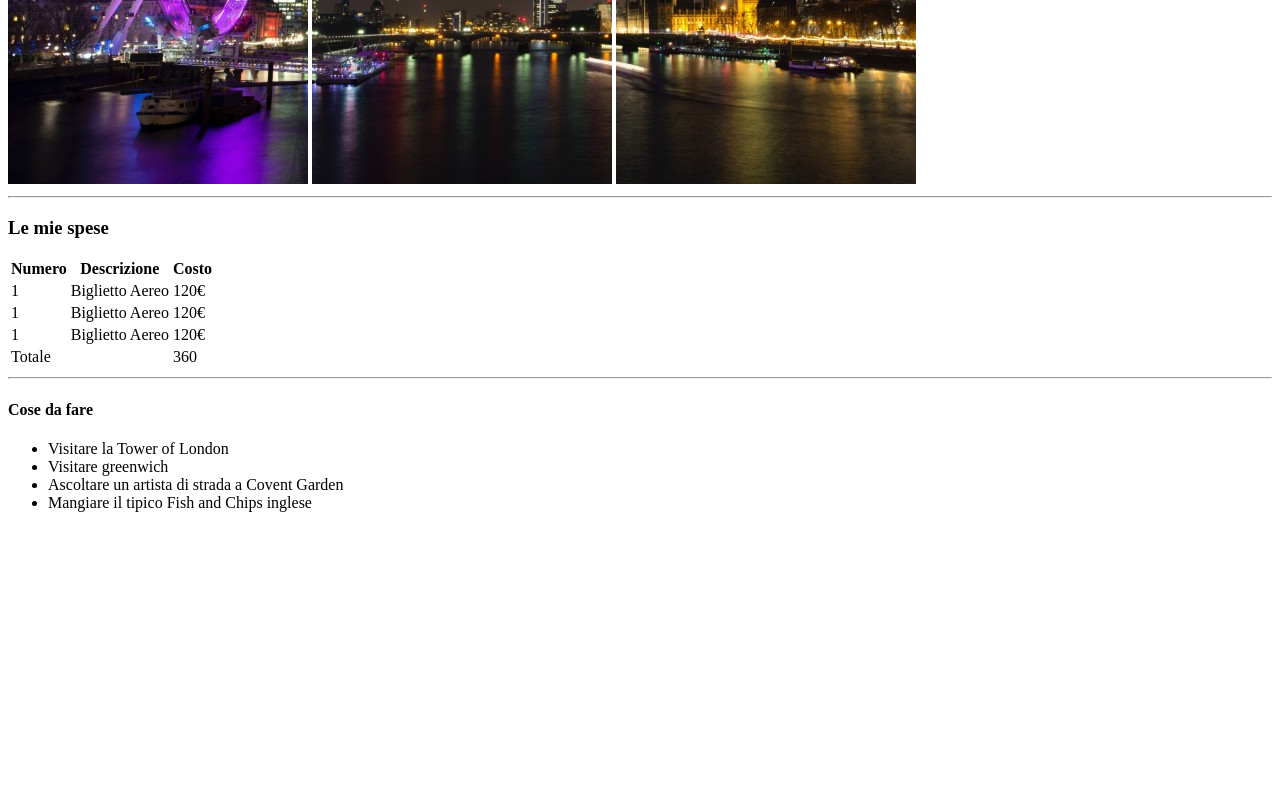
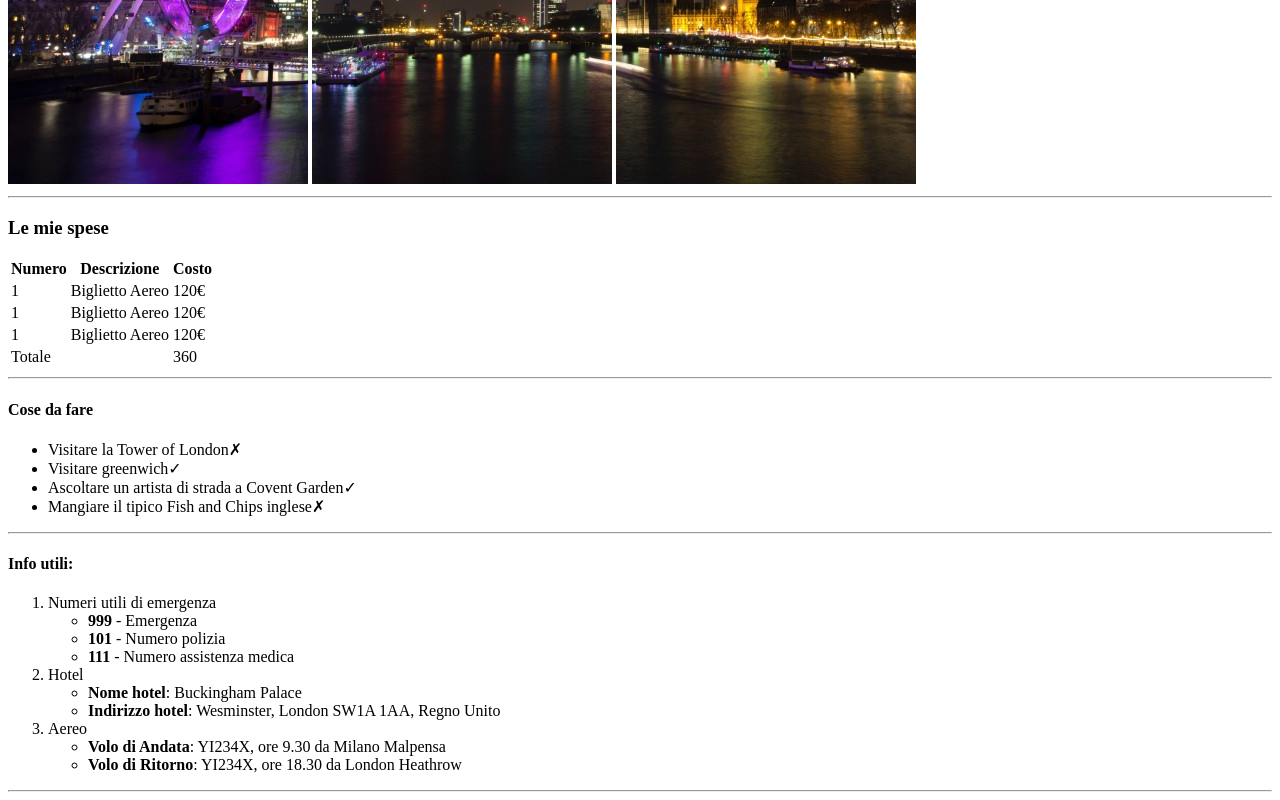
Before and after one commit to federicomolino/html-london-trip, a plain HTML site: page html-london-trip.html in a window 1280 px wide. Shown: the part 496-1296 px from the top of the page. Before the commit the page ends 1024 px from the top, so only its background shows below. Drawn offline with Linux system fonts and the light colour scheme.

Commit message:
feat: add Info

```diff
--- a/html-london-trip.html
+++ b/html-london-trip.html
@@ -61,18 +61,49 @@
         <h4>Cose da fare</h4>
         <ul>
             <li>
-                Visitare la Tower of London
+                Visitare la Tower of London&#10007;
             </li>
             <li>
-                Visitare greenwich
+                Visitare greenwich&#10003;
             </li>
             <li>
-                Ascoltare un artista di strada a Covent Garden
+                Ascoltare un artista di strada a Covent Garden&#10003;
             </li>
             <li>
-                Mangiare il tipico Fish and Chips inglese
+                Mangiare il tipico Fish and Chips inglese&#10007;
             </li>
         </ul>
+        <hr>
+
+        <!--Info-->
+        <h4>Info utili:</h4>
+        <ol>
+            <li>
+                Numeri utili di emergenza
+                <ul>
+                   <li><strong>999</strong> - Emergenza</li>
+                   <li><strong>101</strong> - Numero polizia</li>
+                   <li><strong>111</strong> - Numero assistenza medica</li>
+                </ul>
+            </li>
+
+            <li>
+                Hotel
+                <ul>
+                   <li><strong>Nome hotel</strong>: Buckingham Palace</li>
+                   <li><strong>Indirizzo hotel</strong>: Wesminster, London SW1A 1AA, Regno Unito</li>
+                </ul>
+            </li>
+
+            <li>
+                Aereo
+                <ul>
+                   <li><strong>Volo di Andata</strong>: YI234X, ore 9.30 da Milano Malpensa</li>
+                   <li><strong>Volo di Ritorno</strong>: YI234X, ore 18.30 da London Heathrow</li>
+                </ul>
+            </li>
+        </ol>
+        <hr>
     </main>
 </body>
 </html>
```
